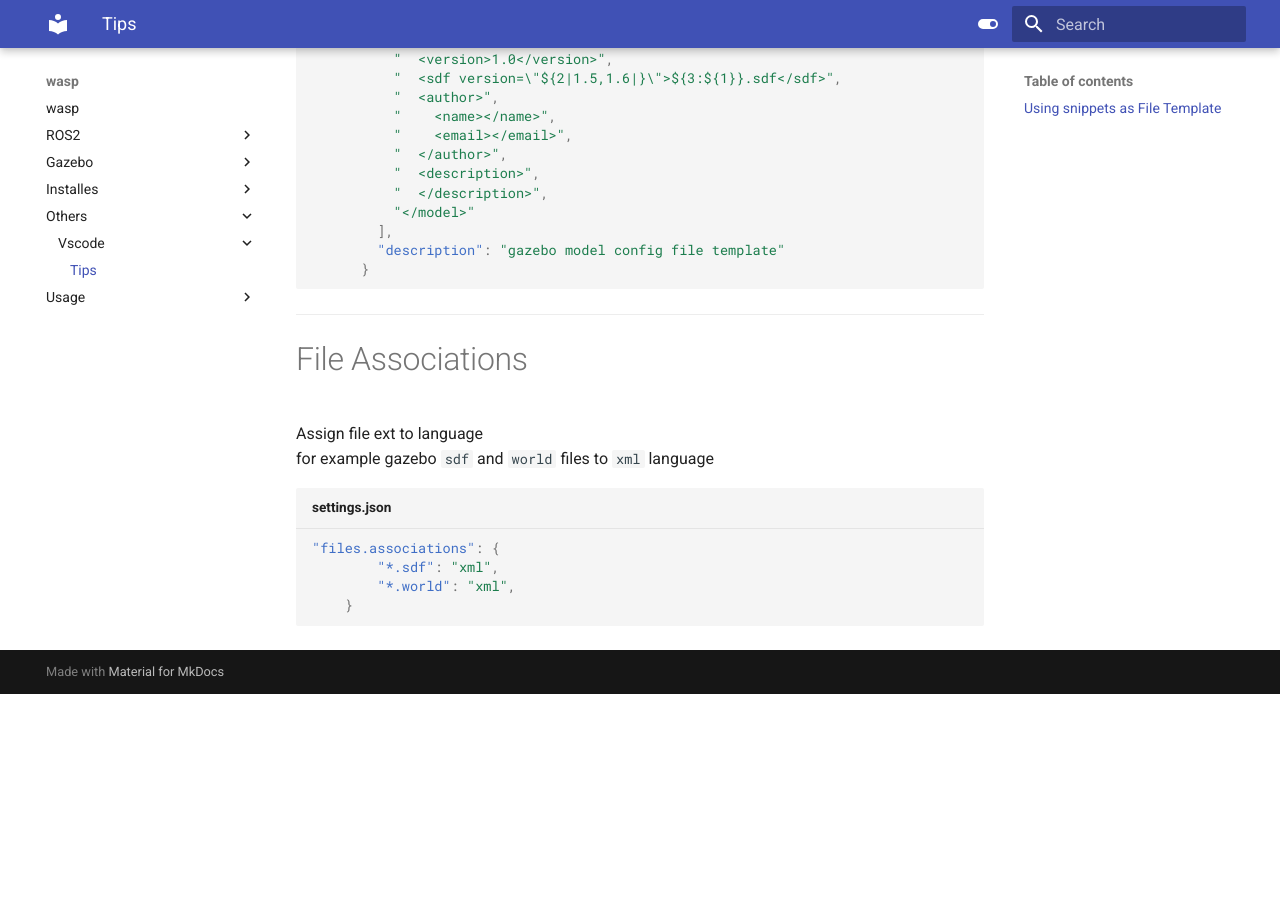
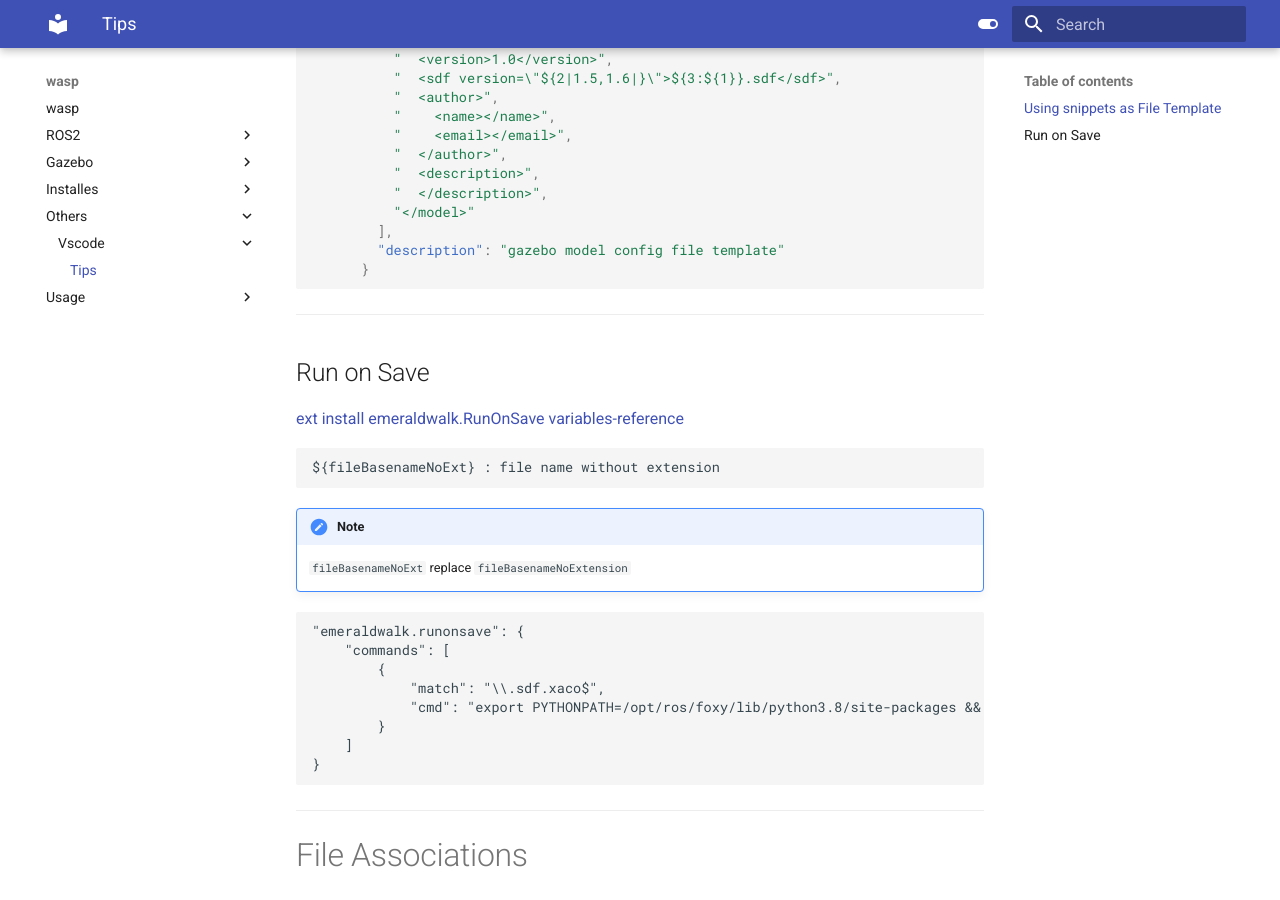
Before and after one commit to robobe/wasp, an MkDocs documentation site: the page built from docs/others/vscode/tips.md, in a window 1280 px wide and 900 px high, scrolled down 642 px. Built offline with MkDocs 1.6.1 and Material for MkDocs 9.7.7, drawn with Linux system fonts in a browser that asks for light colours; before the commit the page ends 1336 px from its top, so only the background shows below that.

Commit message:
bk 20122

````diff
--- a/docs/ROS2/vscode.md
+++ b/docs/ROS2/vscode.md
@@ -4,6 +4,7 @@
 |---|---|
 | XML  | ext install redhat.vscode-xml  |
 | XML Tools  | ext install DotJoshJohnson.xml  |
+| Run on save  | ext install emeraldwalk.RunOnSave  |
 
 ### vscode python import could not be resolved
 ```json
--- a/docs/others/vscode/tips.md
+++ b/docs/others/vscode/tips.md
@@ -37,6 +37,30 @@ autoSnippet.snippets: [
 
 ---
 
+## Run on Save
+[ext install emeraldwalk.RunOnSave](https://marketplace.visualstudio.com/items?itemName=emeraldwalk.RunOnSave)
+[variables-reference](https://code.visualstudio.com/docs/editor/variables-reference)
+
+```
+${fileBasenameNoExt} : file name without extension
+```
+
+!!! Note
+	`fileBasenameNoExt` replace `fileBasenameNoExtension`
+
+```
+"emeraldwalk.runonsave": {
+	"commands": [
+		{
+			"match": "\\.sdf.xaco$",
+			"cmd": "export PYTHONPATH=/opt/ros/foxy/lib/python3.8/site-packages && /opt/ros/foxy/bin/xacro ${file} -o ${fileDirname}/${fileBasenameNoExt}"
+		}
+	]
+}
+```
+
+---
+
 # File Associations
 Assign file ext to language
 for example gazebo `sdf` and `world` files to `xml` language
````
Also changed, not shown: docs/ROS2/gazebo/xacro/vscode.md (added, +8 -0 lines), 11 other files.
